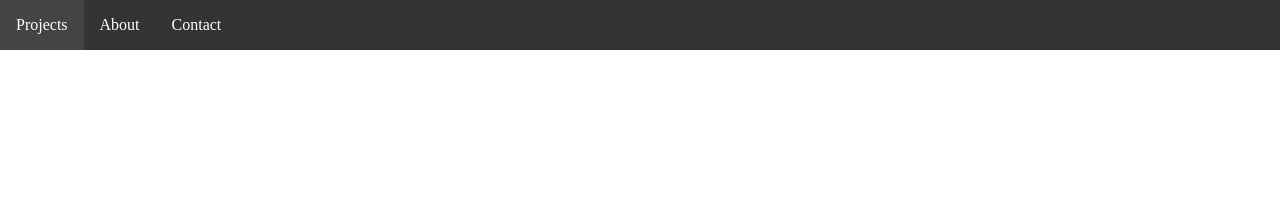
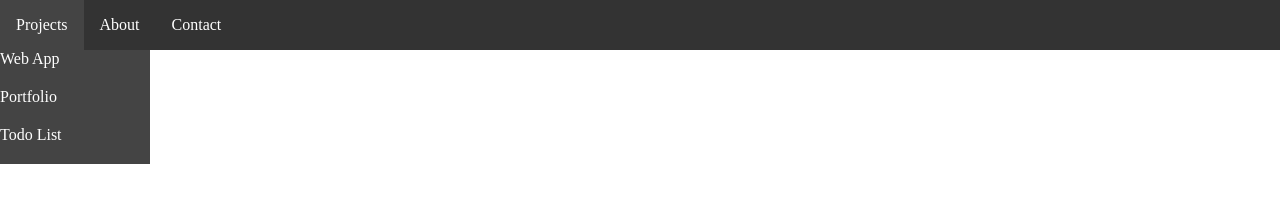
Before and after one commit to Martin-Rojas/drop-down-menu-the-odin-project, a website built with webpack: page src/template.html in a window 1280 px wide. Built offline with nearby package versions, Linux system fonts and the light colour scheme.

Commit message:
code to close the dropdown menu

```diff
--- a/src/index.js
+++ b/src/index.js
@@ -3,8 +3,16 @@ import "./styles.css";
 const liProjects = document.getElementById(`projects`);
 const dropDownMenu = document.getElementById(`dropdown`);
 
-liProjects.addEventListener(`click`, () => {
+liProjects.addEventListener(`mouseover`, () => {
   dropDownMenu.classList.toggle("show");
 });
 
 // CLick outside the box to close the dropdown menu
+document.addEventListener("mouseover", (event) => {
+  const isClickInside =
+    liProjects.contains(event.target) || dropDownMenu.contains(event.target);
+
+  if (!isClickInside) {
+    dropDownMenu.classList.remove("show");
+  }
+});
--- a/src/styles.css
+++ b/src/styles.css
@@ -44,3 +44,10 @@
 .dropdown.show {
   display: block;
 }
+
+.dropdown li a{
+    color: #fff;
+    display: block;
+    text-decoration: none;
+    margin-bottom: 20px;
+}
```
